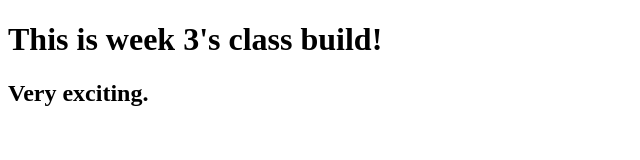
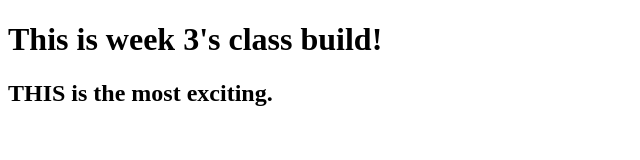
Before and after one commit to kennyschell/week_3_class_build, a plain HTML site: page index.html in a window 1280 px wide. Shown: the whole page, without its empty margins (0-640 px from the left). Drawn offline with Linux system fonts and the light colour scheme.

Commit message:
updating index copy

```diff
--- a/index.html
+++ b/index.html
@@ -6,6 +6,6 @@
 <body>
 
 <h1>This is week 3's class build!</h1>
-<h2>Very exciting.</h2>
+<h2>THIS is the most exciting.</h2>
 </body>
 </html>
```
